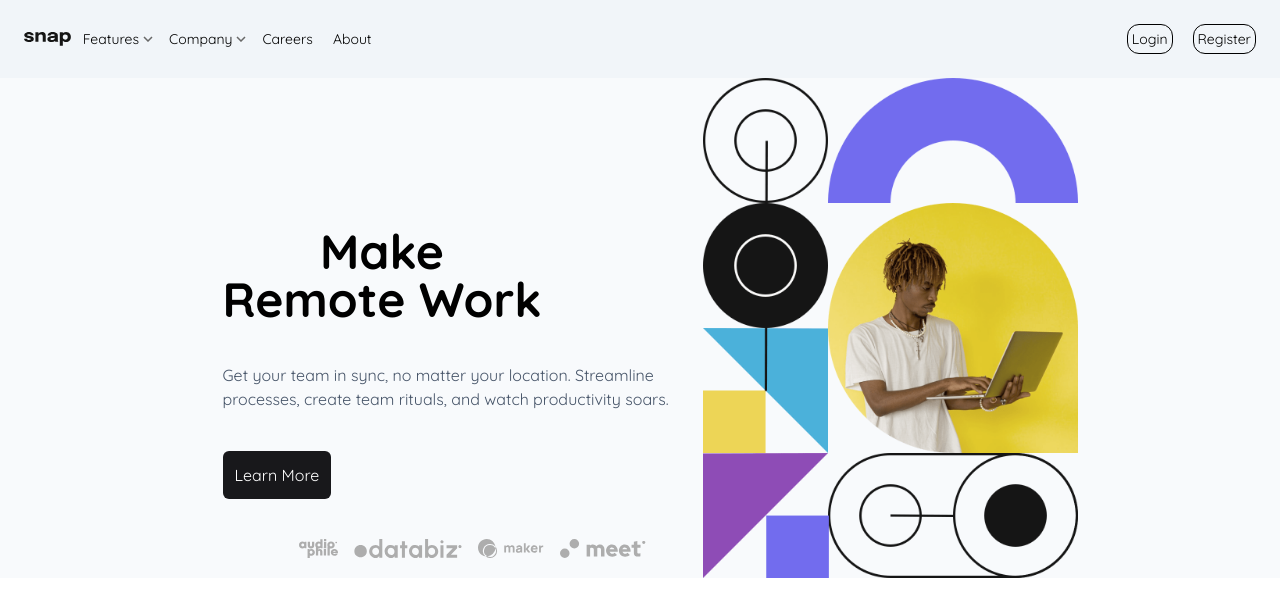
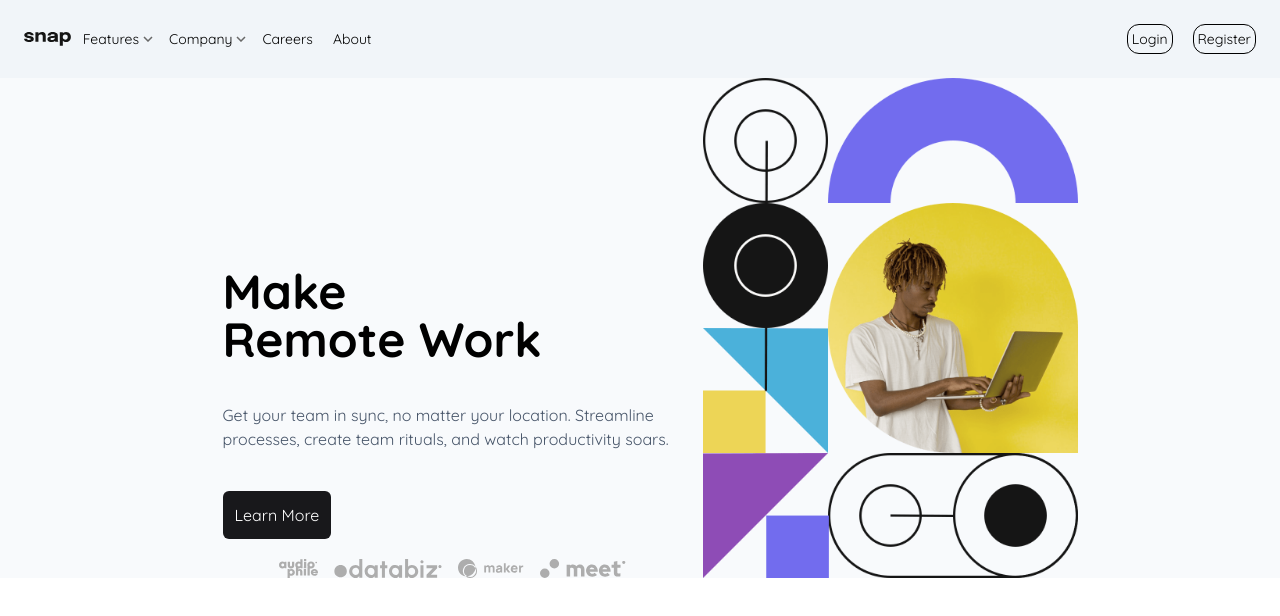
Before and after one commit to nickelzon/intro-section-with-dropdown-nav, a React (Vite) app: page / in a window 1280 px wide. Shown: the top 616 px of the page. Built offline with nearby package versions, Linux system fonts and the light colour scheme.

Commit message:
edited hero

```diff
--- a/src/Components/Hero.jsx
+++ b/src/Components/Hero.jsx
@@ -13,7 +13,7 @@ const Hero = () => {
   return (
     <div className="flex flex-col-reverse grow items-center sm:flex-row sm:justify-center sm:items-end">
       <div className="flex flex-col max-w-[500px] justify-center items-center sm:items-start">
-        <h3 className="hidden sm:block font-extrabold text-5xl text-center m-5">
+        <h3 className="hidden sm:block font-extrabold text-5xl m-5">
           Make <br /> Remote Work
         </h3>
         <h3 className="block sm:hidden font-extrabold text-5xl text-center m-5">
@@ -29,7 +29,7 @@ const Hero = () => {
         >
           Learn More
         </button>
-        <div className="flex min-w-full justify-center m-5">
+        <div className="flex sm:min-w-full justify-center">
           {footerimg.map((img, index) => (
             <img
               src={img.img}
```
